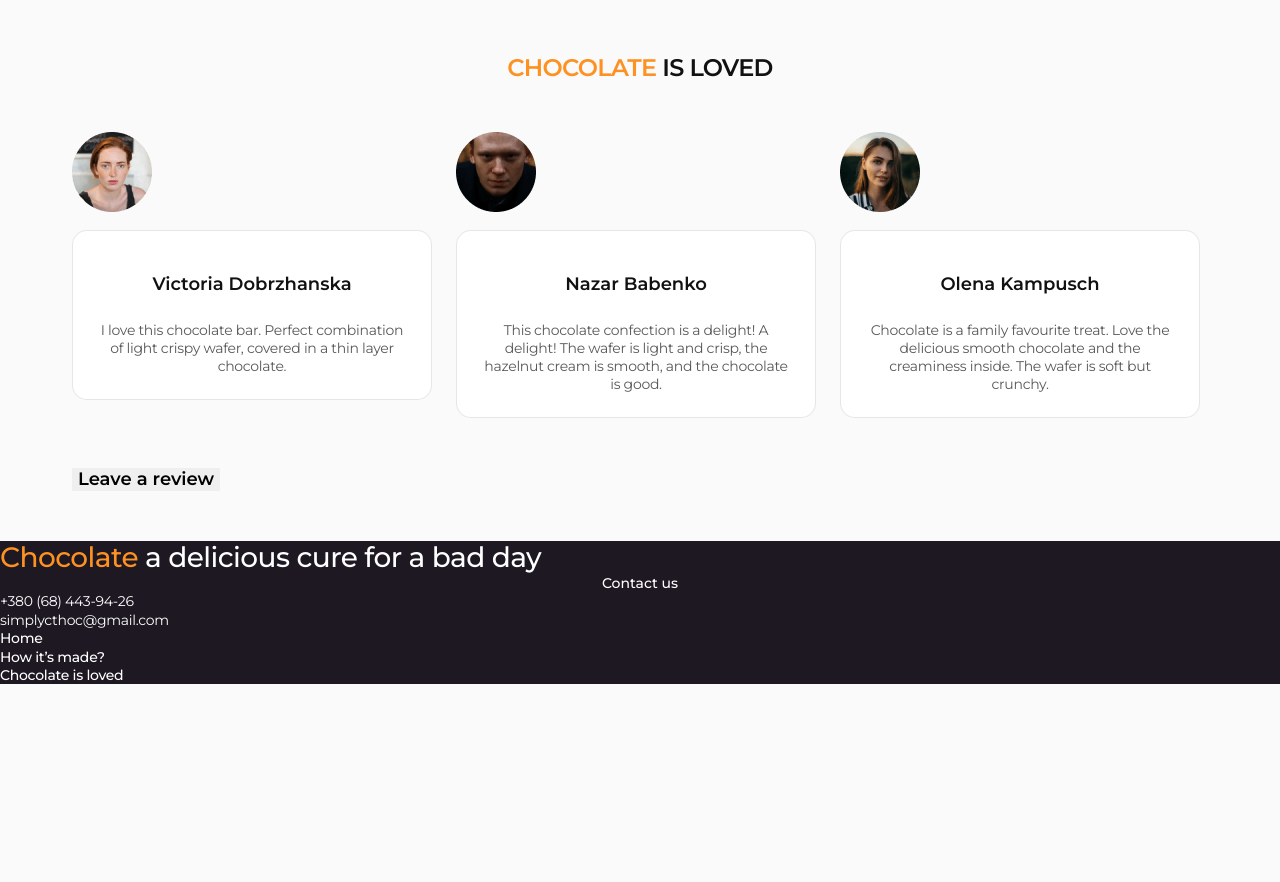
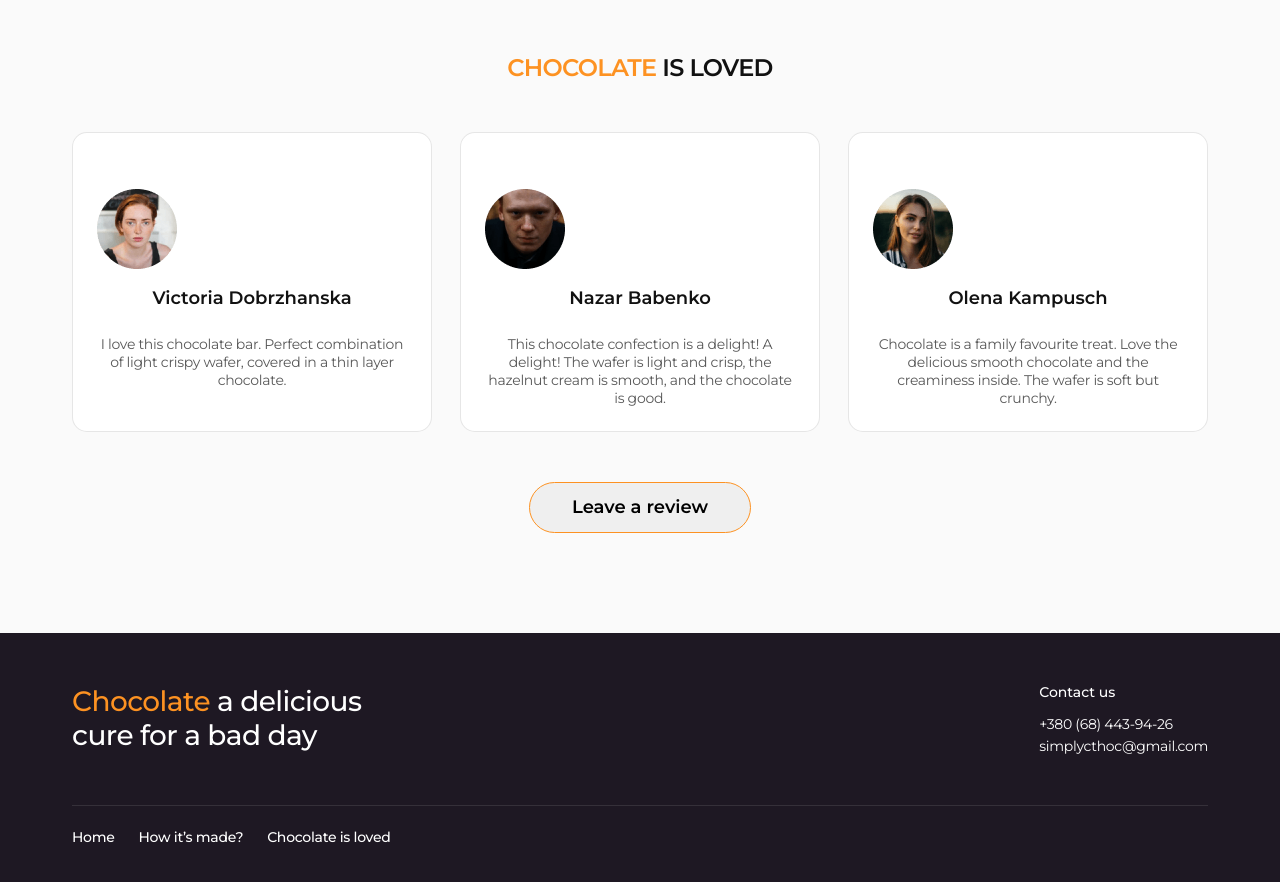
Before and after one commit to SergIr1/my-additional-coding-part3, a plain HTML site: page index.html in a window 1280 px wide. Shown: the part 2200-3082 px from the top of the page. Before the commit the page ends 2884 px from the top, so only its background shows below. Drawn offline with nearby package versions, Linux system fonts and the light colour scheme.

Commit message:
add footer

```diff
--- a/css/styles.css
+++ b/css/styles.css
@@ -346,29 +346,28 @@ img {
 
 /* ==================== Team section ====================*/
 
+.team-section {
+    padding-bottom: 100px;
+}
+
 .team-list{
     display: flex;
-    gap: 24px;
+    gap: 28px;
     margin-bottom: 50px;
 
 }
 
 .team-item {
-    width: calc((100% - 2* 28px)/3);
+    width: calc((100% - 56px)/3);
+    padding: 56px 24px 24px 24px;
 
+    border: 1px solid rgba(17, 17, 17, 0.1);
+    border-radius: 15px;
+    background-color: #ffffff;
 }
 
 .reviews-list-avatar {
     margin-bottom: 18px;
-}
-
-.team-wrraper {
-
-    padding: 42px 24px 24px 24px;
-    border: 1px solid rgba(17, 17, 17, 0.1);
-    border-radius: 15px;
-
-    background-color: #ffffff;
 }
 
 .team-title {
@@ -389,6 +388,15 @@ img {
 }
 
 .team-button {
+    display: block;
+    min-width: 222px;
+    margin-right: auto;
+    margin-left: auto;
+    padding: 14px 40px;
+
+    border: 1px solid #fd9222;
+    border-radius: 100px;
+
     font-weight: 600;
     font-size: 18px;
 }
@@ -404,10 +412,22 @@ img {
 /* ==================== Footer section ====================*/
 
 .footer-section {
-    background-color: #1e1823;;
+    background-color: #1e1823;
+    padding-bottom: 86px;
+}
+
+.footer-wrraper {
+    display: flex;
+    justify-content: space-between;
+    align-items: center;
+
+    padding-bottom: 50px;
+    border-bottom: 1px solid rgba(255, 255, 255, 0.1);
 }
 
 .footer-title {
+    max-width: 300px;
+
     font-weight: 500;
     font-size: 28px;
     line-height: 1.21;
@@ -420,11 +440,16 @@ img {
 }
 
 .address-text {
+    margin-bottom: 14px;
+
     font-weight: 500;
     font-size: 14px;
     line-height: 1.29;
-    text-align: center;
     color: #ffffff;
+}
+
+.address-item:not(:last-child) {
+    margin-bottom: 4px;
 }
 
 .address-link {
@@ -440,7 +465,14 @@ img {
     color: #fd9222;
 }
 
+.footer-list {
+    display: flex;
+    gap: 24px;
+}
+
 .footer-link {
+    display: block;
+    padding: 24px 0;
     font-weight: 500;
     font-size: 14px;
     line-height: 1.14;
--- a/index.html
+++ b/index.html
@@ -192,10 +192,8 @@
                 <h2 class="title-section"><span class="title-text-part">Chocolate</span> is Loved</h2>
                 <ul class="team-list">
                     <li class="team-item">
-
                         <img class="reviews-list-avatar" src="./images/victoria-dobrzhanska.png"
                             alt="Victoria Dobrzhanska avatar">
-                        <div class="team-wrraper">
                         <h3 class="team-title">Victoria Dobrzhanska</h3>
 
                         <p class="team-text">I love this chocolate bar. Perfect combination of light crispy
@@ -203,13 +201,9 @@
                             covered
                             in a thin layer
                             chocolate.</p>
-
-                        </div>
                     </li>
                     <li class="team-item">
-
                         <img class="reviews-list-avatar" src="./images/nazar-babenko.png" alt="Nazar Babenko avatar">
-                        <div class="team-wrraper">
                         <h3 class="team-title">Nazar Babenko</h3>
 
                         <p class="team-text">This chocolate confection is a delight! A delight! The wafer is
@@ -217,23 +211,15 @@
                             and
                             crisp, the hazelnut
                             cream is smooth, and the chocolate is good.</p>
-
-                        </div>
                     </li>
                     <li class="team-item">
-
                         <img class="reviews-list-avatar" src="./images/olena-kampusch.png" alt="Olena Kampusch avatar">
-
-                        <div class="team-wrraper">
                         <h3 class="team-title">Olena Kampusch</h3>
-
                         <p class="team-text"> Chocolate is a family favourite treat. Love the delicious smooth
                             chocolate
                             and
                             the creaminess
                             inside. The wafer is soft but crunchy.</p>
-
-                        </div>
                     </li>
                 </ul>
                 <button class="team-button" type="button">Leave a review</button>
@@ -246,19 +232,24 @@
 
     <!-- ==================== Footer Section ==================== -->
 
-    <footer class="footer-section">
-        <h2 class="footer-title"><span class="title-text-part">Chocolate</span> a delicious cure for a bad day</h2>
+    <footer class="footer-section section-paddings">
+        <div class="conteiner footer-flex">
+            <div class="footer-wrraper">
+                <h2 class="footer-title"><span class="title-text-part">Chocolate</span> a delicious cure for a bad day
+                </h2>
 
                 <address class="footer-address">
                     <p class="address-text">Contact us</p>
                     <ul class="address-list">
-                <li class="address-item"><a class="address-link" href="tel:+38068443-94-26">+380 (68) 443-94-26</a></li>
+                        <li class="address-item"><a class="address-link" href="tel:+38068443-94-26">+380 (68)
+                                443-94-26</a>
+                        </li>
                         <li class="address-item"><a class="address-link"
                                 href="mailto:simplycthoc@gmail.com">simplycthoc@gmail.com</a>
                         </li>
                     </ul>
                 </address>
-
+            </div>
             <nav class="page-nav">
                 <ul class="footer-list">
                     <li class="footer-item">
```
Lines whose indentation alone changed are shown as unchanged.
